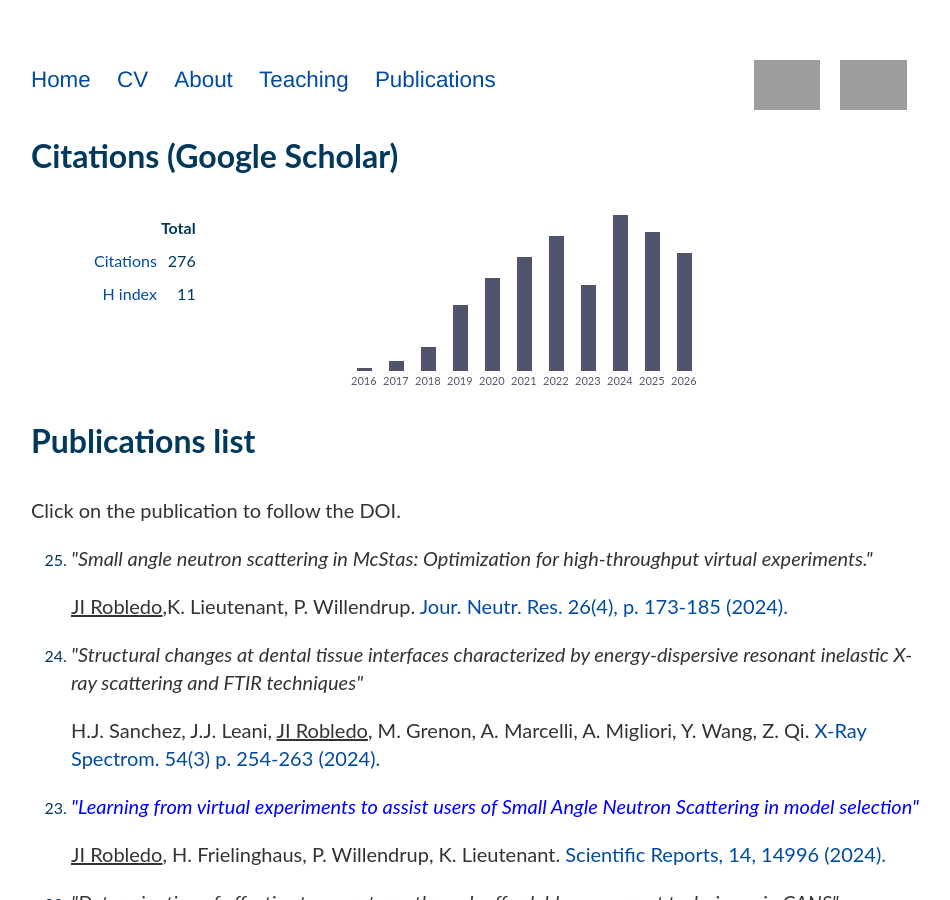
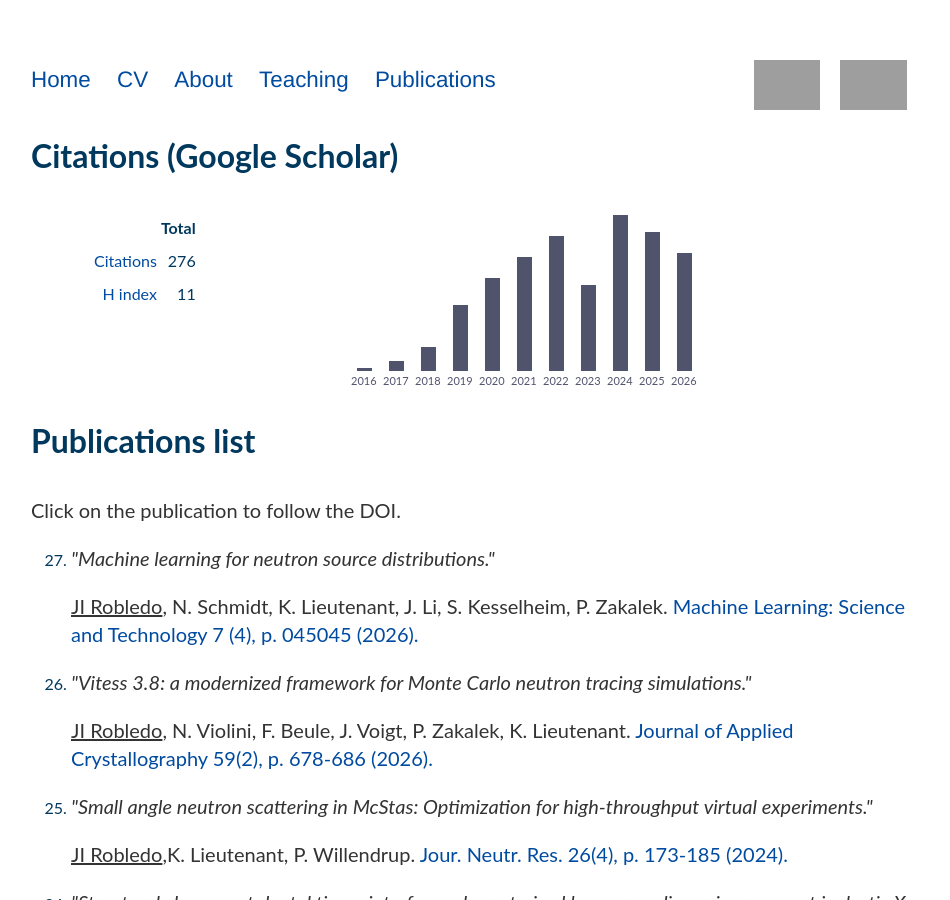
Before and after one commit to jorobledo/jorobledo.github.io, a Jekyll site: the page built from publications/index.html, in a window 1280 px wide and 900 px high. Shown: the whole window, without its empty margins (161-1111 px from the left). Built offline with Jekyll 4.4.1, drawn with Linux system fonts in a browser that asks for light colours; grey boxes are pictures that could not be loaded.

Commit message:
add publications 2026

```diff
--- a/publications/index.html
+++ b/publications/index.html
@@ -70,6 +70,12 @@ title: Publications
     Click on the publication to follow the DOI.
 </p>
 <ol reversed>
+    <li><p style="font-size:20px">
+        <i>"Machine learning for neutron source distributions."</i> </p><p style="font-size:20px"> <u>JI Robledo</u>, N. Schmidt, K. Lieutenant, J. Li, S. Kesselheim, P. Zakalek. <a href="https://doi.org/10.1088/2632-2153/ae8d7e"> Machine Learning: Science and Technology 7 (4), p. 045045 (2026). </a>
+    </p></li>
+    <li><p style="font-size:20px">
+        <i>"Vitess 3.8: a modernized framework for Monte Carlo neutron tracing simulations."</i> </p><p style="font-size:20px"> <u>JI Robledo</u>, N. Violini, F. Beule, J. Voigt, P. Zakalek, K. Lieutenant. <a href="https://doi.org/10.1107/S1600576726001093"> Journal of Applied Crystallography 59(2), p. 678-686 (2026). </a>
+    </p></li>
     <li><p style="font-size:20px">
         <i>"Small angle neutron scattering in McStas: Optimization for high-throughput virtual experiments."</i> </p><p style="font-size:20px"> <u>JI Robledo</u>,K. Lieutenant, P. Willendrup. <a href="https://doi.org/10.1177/10238166251313936"> Jour. Neutr. Res. 26(4), p. 173-185 (2024). </a>
     </p></li>
```
